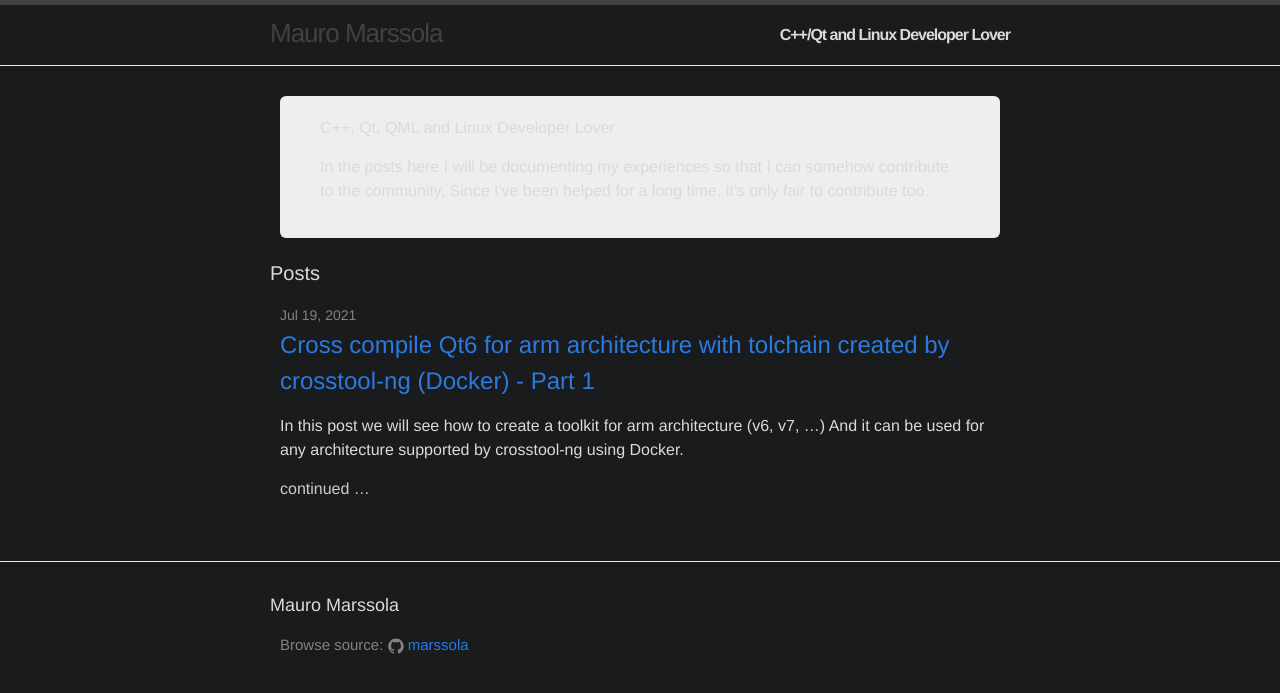
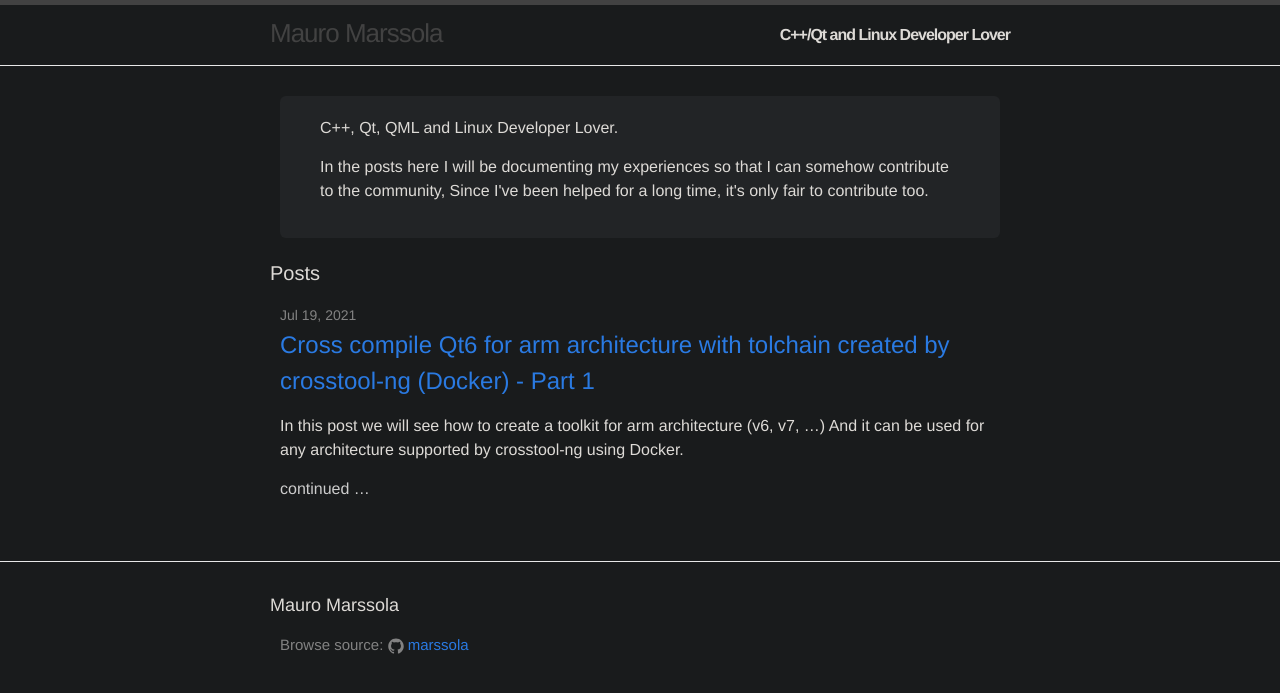
Before and after one commit to marssola/marssola.github.io, a Jekyll site: the page built from index.html, in a window 1280 px wide. Shown: the top 693 px of the page. Built offline with Jekyll 4.4.1, drawn with Linux system fonts in a browser that asks for light colours.

Commit message:
Added dark theme

```diff
--- a/_sass/_custom.scss
+++ b/_sass/_custom.scss
@@ -1,6 +1,6 @@
 // intro box on home page
 #intro {
-    background-color: #eee;
+    background-color: rgb(34, 36, 38);
     border-radius: 6px;
     padding: 20px 40px;
     margin: 0 10px 20px;
--- a/_sass/_layout.scss
+++ b/_sass/_layout.scss
@@ -109,7 +109,11 @@ img[alt="emoji"] {
  * Site footer
  */
 .site-footer {
-    border-top: 1px solid $grey-color-light;
+    border-top-color: rgb(54, 59, 61);
+}
+
+.site-footer {
+    border-top: 1px solid #e8e8e8;
     padding: $spacing-unit 0;
 }
 
```
